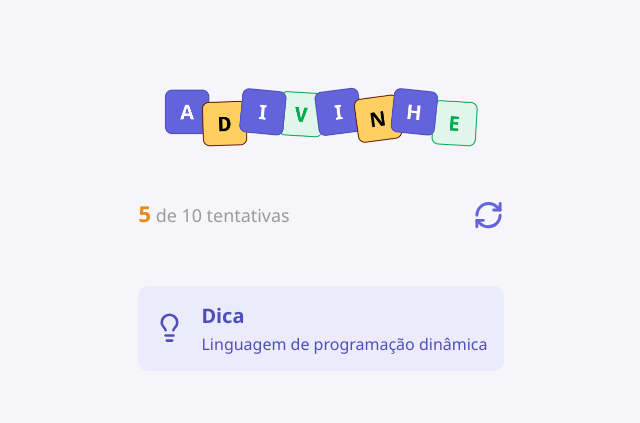
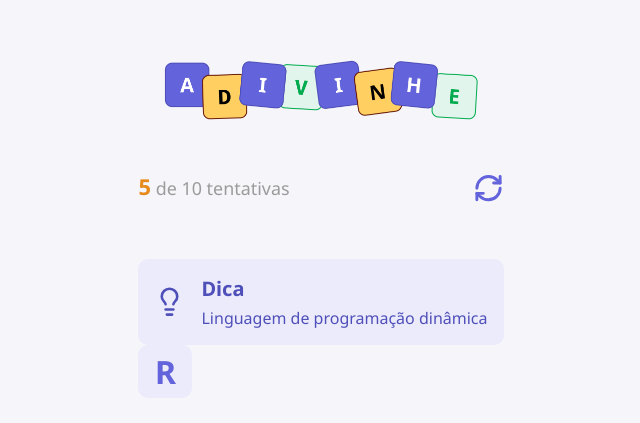
Before and after one commit to lxcasgarcia/Guessing-Game, a React (Vite) app: page / in a window 1280 px wide. Shown: the part 171-594 px from the top of the page, without its empty margins (319-959 px from the left). Built offline with nearby package versions, Linux system fonts and the light colour scheme.

Commit message:
Criando componente de letter

```diff
--- a/src/App.tsx
+++ b/src/App.tsx
@@ -2,6 +2,7 @@
 
 import { Tip } from "./components/Tip"
 import { Header } from './components/Header'
+import { Letter } from "./components/Letter"
 
 export default function App() {
 
@@ -14,6 +15,7 @@
         <main>
           <Header current={5} max={10} onRestart={handleRestartGame}/>
           <Tip tip="Linguagem de programação dinâmica" />
+          <Letter value="R" />
         </main>
     </div>
   )
--- /dev/null
+++ b/src/components/Letter/index.tsx
@@ -0,0 +1,13 @@
+import styles from "./styles.module.css";
+
+type Props = {
+    value?: string
+}
+
+export function Letter({ value = "" }: Props) {
+    return (
+        <div className={styles.letter}>
+            <span>{value}</span>
+        </div>
+    )
+}
--- /dev/null
+++ b/src/components/Letter/styles.module.css
@@ -0,0 +1,17 @@
+.letter {
+    width: 3.37rem;
+    height: 3.37rem;
+    border-radius: 0.62rem;
+
+    background-color: #ebebfc;
+    color: #6363db;
+
+    text-transform: uppercase;
+    font-size: 2rem;
+    font-weight: 700;
+
+    display: flex;
+    align-items: center;
+    justify-content: center;
+
+}
```
